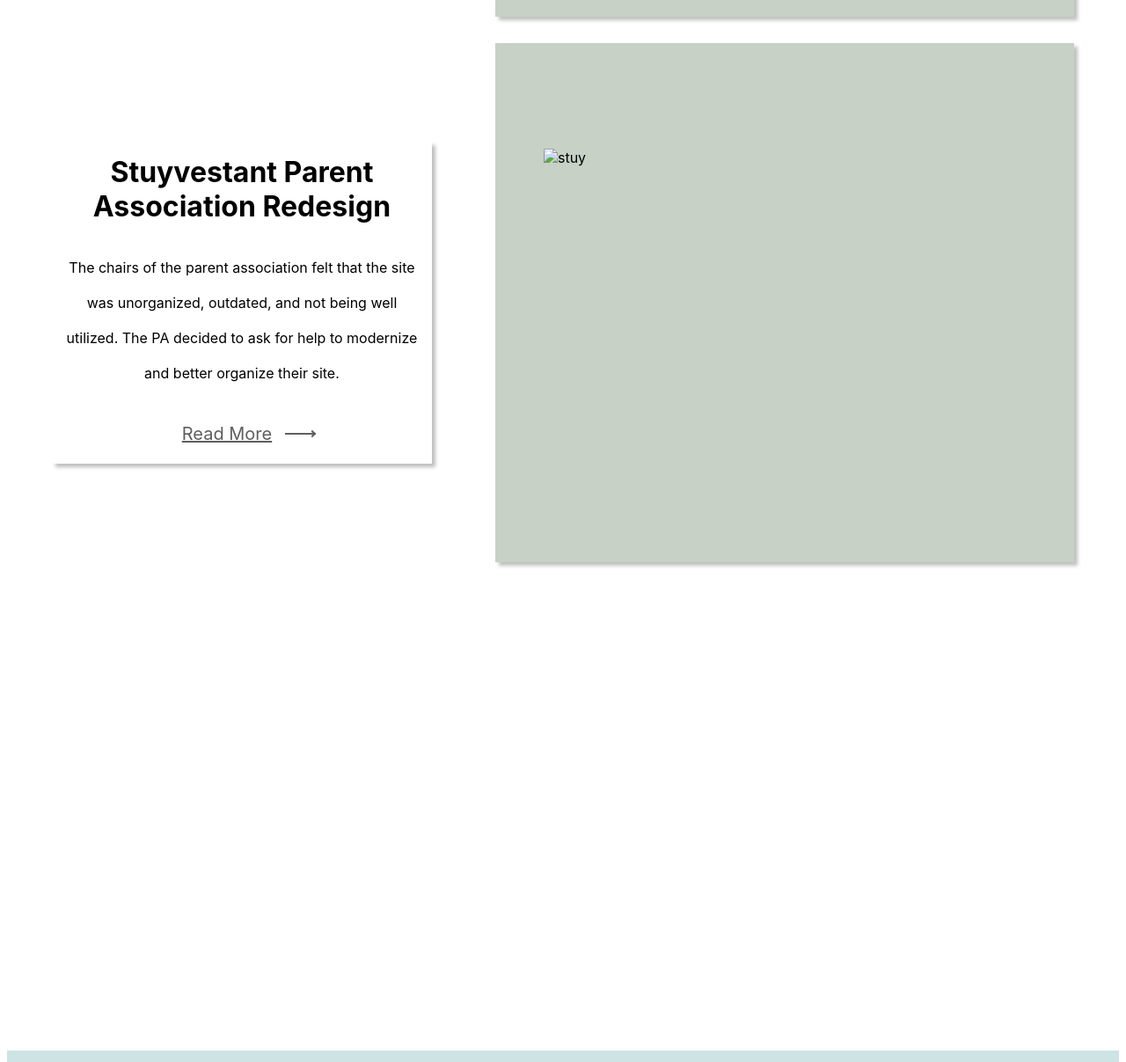
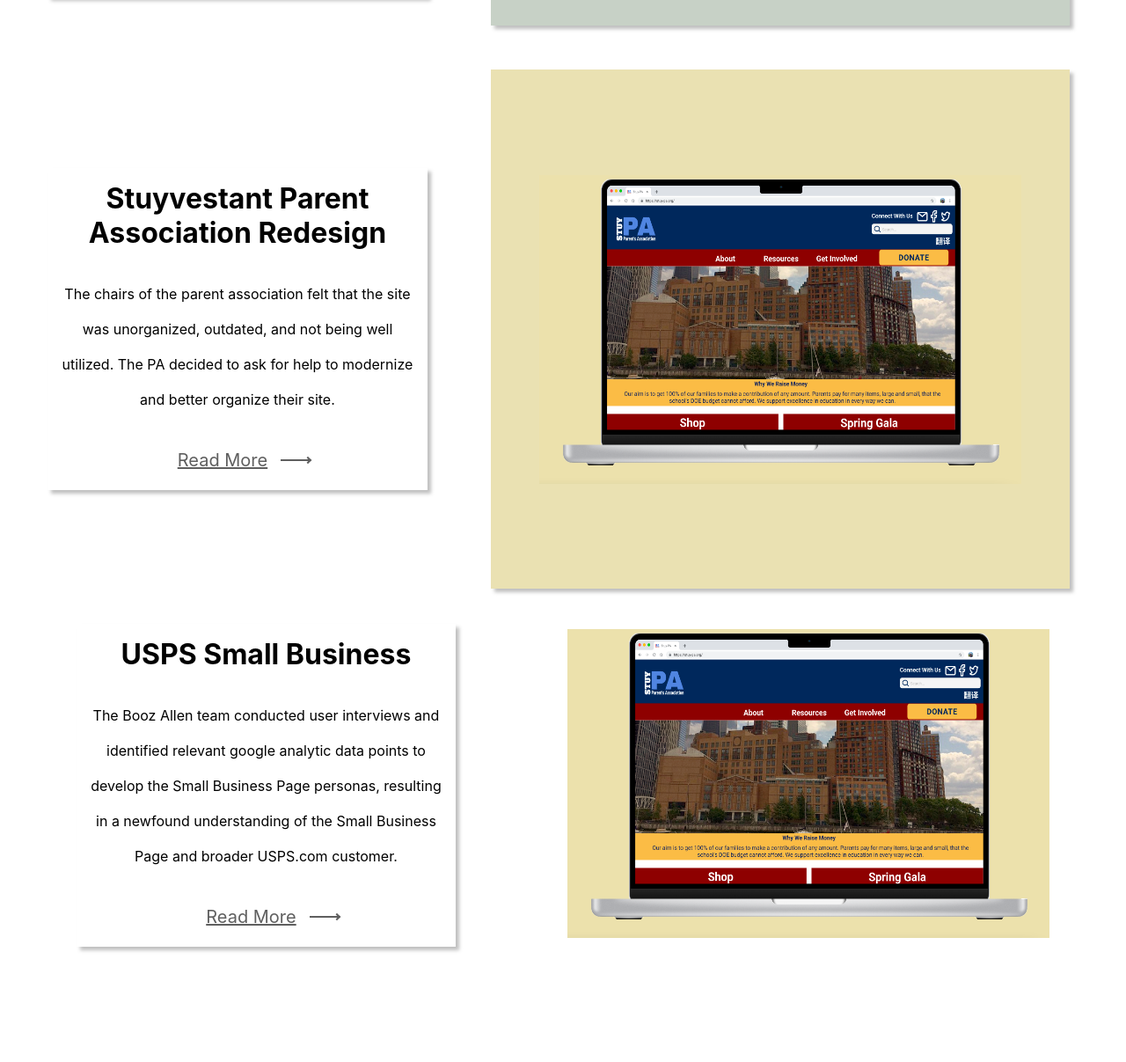
Before and after one commit to jgretsky/-UX_UI_HW_19, a plain HTML site: page index.html in a window 1280 px wide. Shown: the part 1537-2744 px from the top of the page at 88% size. Drawn offline with nearby package versions, Linux system fonts and the light colour scheme.

Commit message:
new pics

```diff
--- a/index.html
+++ b/index.html
@@ -100,15 +100,24 @@
                 </div>
             </div>
             <div class="s_pic">
-                <img class="GT" src="images 19/Screen Shot 2023-01-24 at 8.18.09 PM.pngs" alt="stuy" width="548" height="351">
+                <img class="GT" src="images 19/Screen Shot 2023-01-24 at 8.18.09 PM.png" alt="stuy" width="548" height="351">
             </div>
         </section>
 
         <!--Recent Work postal -->
 
         <section class="work_row">
-            <div class="w_text"></div>
-            <div class="u_pic"></div>
+            <div class="w_text">
+                <H3> USPS Small Business</H3>
+                <p> The Booz Allen team conducted user interviews and  identified relevant google analytic data points to develop the Small Business Page personas, resulting in a newfound understanding of the Small Business Page and broader USPS.com customer.</p>
+                <div class="more_arrow">
+                    <h5> <a href="casestudy.html">Read More</a> </h5>
+                    <div class="arrow"></div>
+                </div>
+            </div>
+            <div class="u_pic">
+                <img class="GT" src="images 19/Screen Shot 2023-01-24 at 8.18.09 PM.png" alt="stuy" width="548" height="351">
+            </div>
         </section>
 
     </section>
--- a/style.css
+++ b/style.css
@@ -232,6 +232,8 @@
     align-items: center;
     justify-content:center;
     box-shadow: 4px 4px 4px rgba(0, 0, 0, 0.25);
+    margin: 10px;
+
 }
 
 .s_pic{
@@ -239,10 +241,11 @@
     flex-direction: column;
     width: 658px;
     height: 590px;
-    background-color:#C7D1C6 ;
+    background-color:#EAE1B2 ;
     align-items: center;
     justify-content:center;
     box-shadow: 4px 4px 4px rgba(0, 0, 0, 0.25);
+    margin: 10px;
 }
 
 /* FOOTER*/
```
Also changed, not shown: images 19/Screen Shot 2023-01-24 at 8.25.38 PM.png (added).
